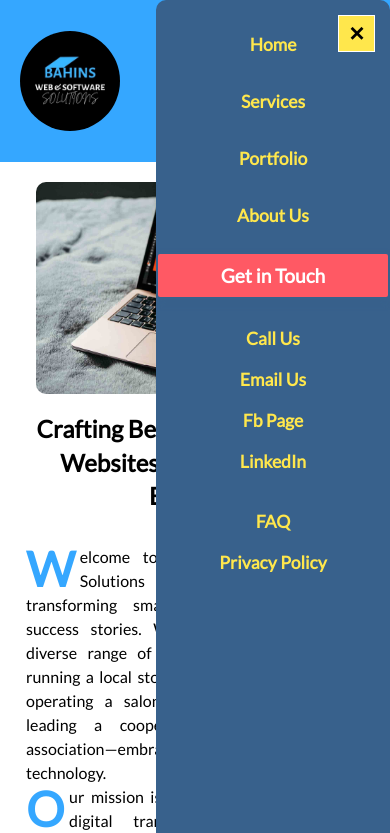
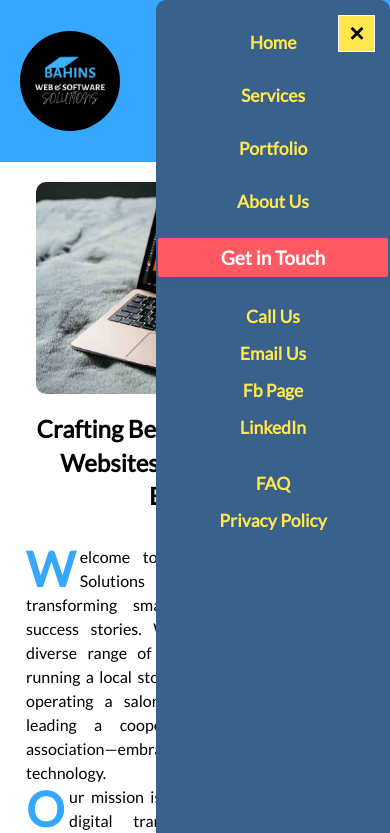
Before and after one commit to bahintingchristopher/bahins, a plain HTML site: page index.html in a window 390 px wide. Both pictures are taken after a click on the button "Toggle menu". Shown: the top 833 px of the page. Drawn offline with Linux system fonts and the light colour scheme; no server answers.

Commit message:
padding of nav a changed from 10px to 8px

```diff
--- a/styles/small_screen.css
+++ b/styles/small_screen.css
@@ -140,7 +140,7 @@ display: none;
 .navbar a {
 display: block;
 text-align: center;
-padding: 10px 0;
+padding: 8px 0;
 font-size: 1.1rem;
 color: var(--secondary-color);
 text-decoration: none;
```
